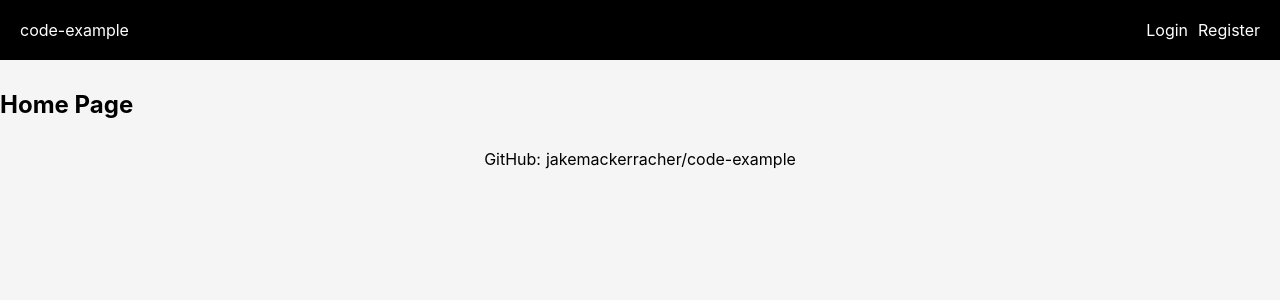
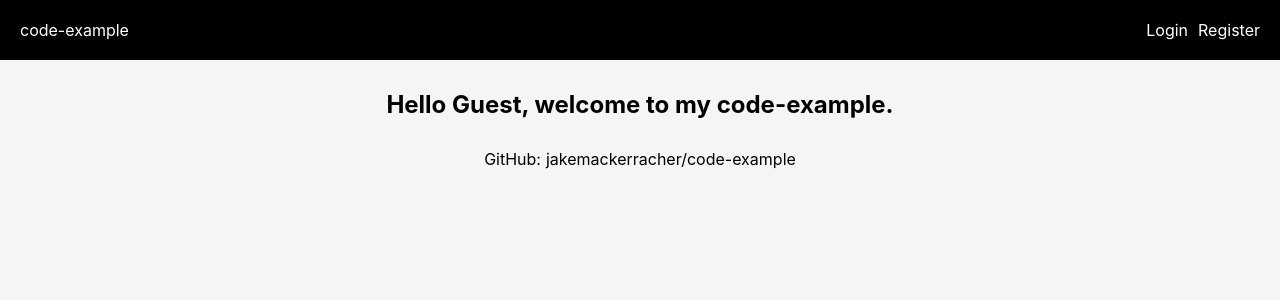
Before and after one commit to jakemackerracher/code-example, a React (Create React App) app in the folder app/: page / in a window 1280 px wide. Shown: the top 300 px of the page. Built offline with nearby package versions, Linux system fonts and the light colour scheme; no server answers.

Commit message:
Updated home to show user attributes

```diff
--- a/app/src/pages/Home.js
+++ b/app/src/pages/Home.js
@@ -1,7 +1,28 @@
 import React from "react";
+import { useAuth } from "../authContext";
+import styles from "./Home.module.scss";
 
 function Home() {
-  return <h2>Home Page</h2>;
+  const { authState } = useAuth();
+
+  return (
+    <div className={styles.wrapper}>
+      <h2 className={styles.welcome}>
+        Hello {authState?.name || "Guest"}, welcome to my code-example.
+      </h2>
+      {authState && (
+        <div className={styles.user_attributes}>
+          <h3>User Attributes</h3>
+          <div>
+            Name: {authState?.name}
+            {authState?.is_admin ? " [ADMIN]" : null}
+          </div>
+          <div>Email: {authState?.email}</div>
+          <div>Created: {authState?.created_at}</div>
+        </div>
+      )}
+    </div>
+  );
 }
 
 export default Home;
--- /dev/null
+++ b/app/src/pages/Home.module.scss
@@ -0,0 +1,23 @@
+.wrapper {
+  display: flex;
+  flex-direction: column;
+  justify-content: center;
+  align-items: center;
+  padding: 0px 10px;
+
+  .welcome {
+    text-wrap: wrap;
+    word-break: break-word;
+    flex-wrap: wrap;
+    text-align: center;
+  }
+
+  .user_attributes {
+    padding: 20px;
+    display: flex;
+    flex-direction: column;
+    justify-content: center;
+    align-items: center;
+    gap: 10px;
+  }
+}
```
